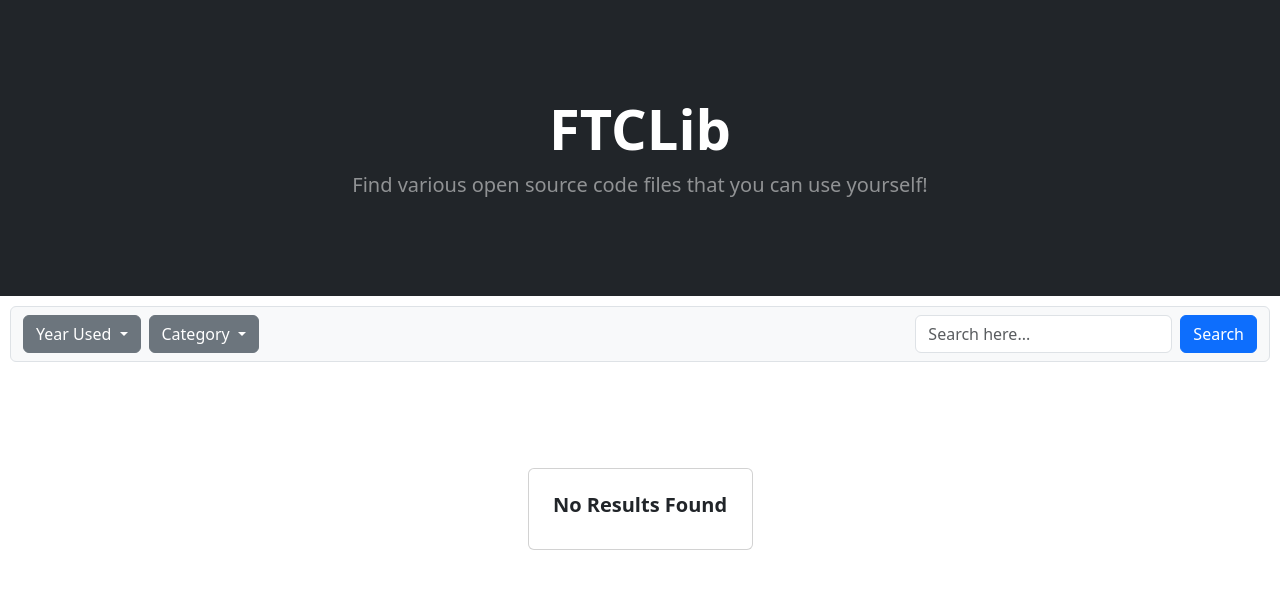
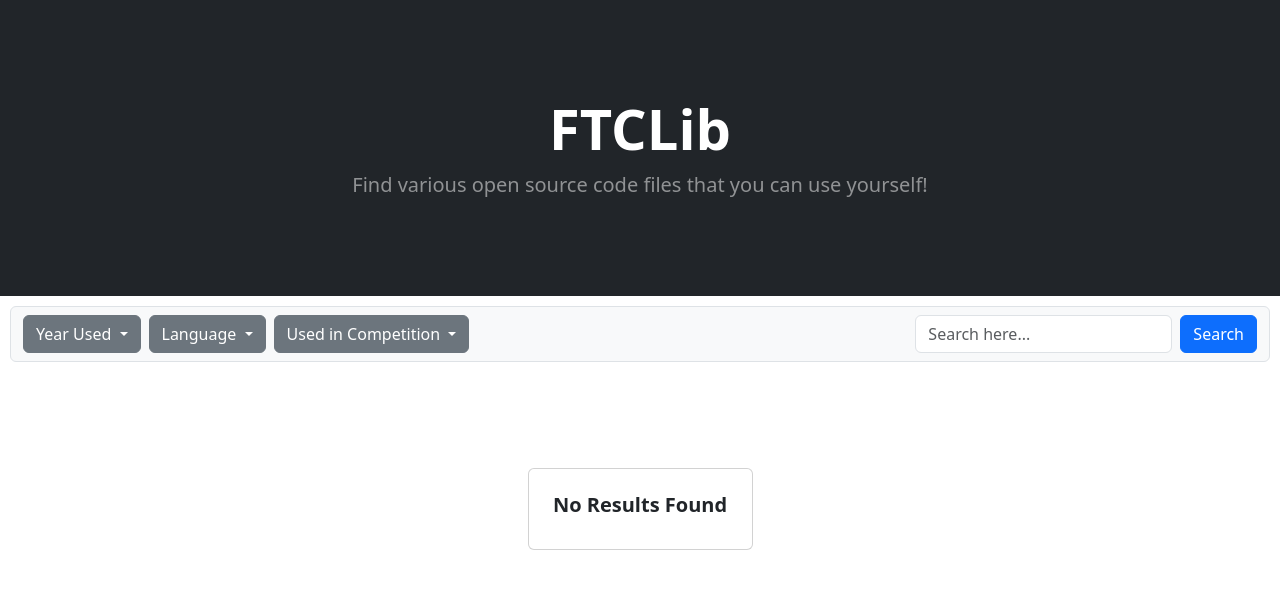
Before and after one commit to AlpineRobotics25710/OpenVault, a Flask app: page /code/ftclib in a window 1280 px wide. Shown: the part 57-650 px from the top of the page. Run offline with Flask 3, Linux system fonts and the light colour scheme; data that the repository does not hold is empty.

Commit message:
got some filtering code done. Need to adapt everything to filtering.

```diff
--- a/app.py
+++ b/app.py
@@ -2,6 +2,9 @@ import sqlite3
 from flask import Flask, render_template, request
 
 app = Flask(__name__)
+
+records = []
+curr_template = ""
 
 
 @app.context_processor
@@ -24,14 +27,30 @@ def fetch_data_from_db(section, table_name):
     return records
 
 
-@app.route("/filter_by_year", methods=['POST'])
-def filter_by_year():
-    template_name = request.endpoint
-    if request.method == 'POST':
-        selected_value = request.form.get('selected_item')
-        print(selected_value)
+@app.route('/filter-code', methods=['POST', 'GET'])
+def filter_code():
+    year = request.form.get('selectedYear') if request.form.get('selectedYear') != "Any" else None
+    language = request.form.get('selectedLanguage') if request.form.get('selectedLanguage') != "Any" else None
+    used_in_comp = True if request.form.get('usedInComp') == "yes" else False if request.form.get('usedInComp') == "no" else None
+    print(used_in_comp)
+    filtered_records = get_filtered_code_records(year, language, used_in_comp)
+    return render_template(curr_template, records=filtered_records)
 
-    return render_template(template_name)
+
+def get_filtered_code_records(years_used=None, language=None, used_in_comp=None):
+    new_records = []
+    for record in records:
+        append = True
+        if years_used and years_used.lower() not in record[8].lower():
+            append = False
+        if language and language.lower() not in record[6].lower():
+            append = False
+        if used_in_comp is not None and used_in_comp != record[7]:
+            append = False
+        if append:
+            new_records.append(record)
+
+    return new_records
 
 
 @app.route('/')
@@ -111,13 +130,17 @@ def cad_turrets_page():
 
 @app.route('/code/driver-enhancements')
 def code_driver_enhancements_page():
+    global records, curr_template
     records = fetch_data_from_db("code", "driver_enhancements")
+    curr_template = "ftc/code/driver-enhancements.html"
     return render_template("ftc/code/driver-enhancements.html", records=records)
 
 
 @app.route('/code/ftclib')
 def code_ftclib_page():
+    global records, curr_template
     records = fetch_data_from_db("code", "ftc_lib")
+    curr_template = "ftc/code/ftc-lib.html"
     return render_template("ftc/code/ftc-lib.html", records=records)
 
 
--- /dev/null
+++ b/static/javascript/code-script.js
@@ -0,0 +1,15 @@
+function selectYear(year) {
+    document.getElementById('selectedYear').value = year;
+    //document.getElementById('yearDropdownButton').textContent = year;
+    document.getElementById('filterForm').submit();
+}
+
+function selectLanguage(language) {
+    document.getElementById('selectedLanguage').value = language;
+    document.getElementById('filterForm').submit();
+}
+
+function selectUsedInComp(usedInComp) {
+    document.getElementById('usedInComp').value = usedInComp;
+    document.getElementById('filterForm').submit();
+}
--- a/templates/ftc/bases/code-base.html
+++ b/templates/ftc/bases/code-base.html
@@ -1,6 +1,7 @@
 {% extends 'ftc/bases/base.html' %}
 
 {% block head %}
+    <script src="{{ url_for('static', filename='/javascript/code-script.js') }}"></script>
     {% block intermediateHead %}
     {% endblock %}
 {% endblock %}
@@ -14,40 +15,53 @@
             <div class="d-flex align-items-center">
                 <!-- Dropdown Container -->
                 <div class="d-flex flex-wrap flex-grow-1">
-                    <form method="POST" action="/cad/active-intakes/{{ year_selected }}">
-                        <!-- Hidden input to store the selected year -->
-                        <input type="hidden" name="year_selected" id="year_selected" value="{{ year_selected }}">
+                    <form method="POST" action="/filter-code" id="filterForm" class="d-flex">
+                        <!-- Hidden values -->
+                        <input type="hidden" name="selectedYear" id="selectedYear" value="">
+                        <input type="hidden" name="selectedLanguage" id="selectedLanguage" value="">
+                        <input type="hidden" name="usedInComp" id="usedInComp" value="">
 
+                        <!-- Year dropdown -->
                         <div class="dropdown me-2">
-                            <button class="btn btn-secondary dropdown-toggle" type="button" id="dropdownMenuButton1" data-bs-toggle="dropdown" aria-expanded="false">
+                            <button class="btn btn-secondary dropdown-toggle" type="button" id="yearDropdownButton" data-bs-toggle="dropdown" aria-expanded="false">
                                 Year Used
                             </button>
-                            <ul class="dropdown-menu" aria-labelledby="dropdownMenuButton1">
-                                <li><a class="dropdown-item" href="#" onclick="document.getElementById('year_selected').value='2025'; this.closest('form').submit();">2025</a></li>
-                                <li><a class="dropdown-item" href="#" onclick="document.getElementById('year_selected').value='2024'; this.closest('form').submit();">2024</a></li>
-                                <li><a class="dropdown-item" href="#" onclick="document.getElementById('year_selected').value='2023'; this.closest('form').submit();">2023</a></li>
-                                <li><a class="dropdown-item" href="#" onclick="document.getElementById('year_selected').value='2022'; this.closest('form').submit();">2022</a></li>
+                            <ul class="dropdown-menu" aria-labelledby="yearDropdownButton">
+                                <li><a class="dropdown-item" onclick="selectYear('2025')">2025</a></li>
+                                <li><a class="dropdown-item" onclick="selectYear('2024')">2024</a></li>
+                                <li><a class="dropdown-item" onclick="selectYear('2023')">2023</a></li>
+                                <li><a class="dropdown-item" onclick="selectYear('2022')">2022</a></li>
+                                <li><a class="dropdown-item" onclick="selectYear('Any')">Any</a></li>
+                            </ul>
+                        </div>
+
+                        <!-- Language dropdown -->
+                        <div class="dropdown me-2">
+                            <button class="btn btn-secondary dropdown-toggle" type="button" id="languageDropdownButton" data-bs-toggle="dropdown" aria-expanded="false">
+                                Language
+                            </button>
+                            <ul class="dropdown-menu" aria-labelledby="languageDropdownButton">
+                                <li><a class="dropdown-item" onclick="selectLanguage('Java')">Java</a></li>
+                                <li><a class="dropdown-item" onclick="selectLanguage('Kotlin')">Kotlin</a></li>
+                                <li><a class="dropdown-item" onclick="selectLanguage('Any')">Any</a></li>
+                            </ul>
+                        </div>
+
+                        <!-- Used in comp dropdown -->
+                        <div class="dropdown me-2">
+                            <button class="btn btn-secondary dropdown-toggle" type="button" id="compDropdownButton" data-bs-toggle="dropdown" aria-expanded="false">
+                                Used in Competition
+                            </button>
+                            <ul class="dropdown-menu" aria-labelledby="compDropdownButton">
+                                <li><a class="dropdown-item" onclick="selectUsedInComp('yes')">Yes</a></li>
+                                <li><a class="dropdown-item" onclick="selectUsedInComp('no')">No</a></li>
+                                <li><a class="dropdown-item" onclick="selectUsedInComp('Any')">Any</a></li>
                             </ul>
                         </div>
                     </form>
-
-                    <!-- Dropdown 2 -->
-                    <div class="dropdown me-2">
-                        <button class="btn btn-secondary dropdown-toggle" type="button" id="dropdownMenuButton2"
-                                data-bs-toggle="dropdown" aria-expanded="false">
-                            Category
-                        </button>
-                        <ul class="dropdown-menu" aria-labelledby="dropdownMenuButton2">
-                            <li><a class="dropdown-item" href="#option1">Option 1</a></li>
-                            <li><a class="dropdown-item" href="#option2">Option 2</a></li>
-                            <li><a class="dropdown-item" href="#option3">Option 3</a></li>
-                        </ul>
-                    </div>
-
-                    <!-- Add more dropdowns here -->
                 </div>
 
-                <!-- Search Form -->
+                <!-- Search Box -->
                 <div class="ms-auto">
                     <form class="d-flex" role="search">
                         <input class="form-control me-2" type="search" placeholder="Search here..." aria-label="Search">
@@ -107,9 +121,10 @@
                                                             <h2 class="fw-bolder">{{ record[1] }}</h2>
                                                             <!-- Author-->
                                                             <h5 style="margin-top: 1rem; margin-bottom: 2rem;"><strong>By: {{ record[9] }}</strong></h5>
+                                                            <p><strong>Team Number:</strong> {{ record[5] }}</p>
                                                             <p><strong>Used in Competition:</strong> {{ "Yes" if record[7] else "No" }}</p>
                                                             <p><strong>Years used:</strong> {{ record[8] }}</p>
-                                                            <p><strong>Team Number:</strong> {{ record[5] }}</p>
+                                                            <p><strong>Language:</strong> {{ record[6] }}</p>
                                                             <!-- Product description-->
                                                             <p style="margin-bottom: 1.5rem; padding: 0.8rem; border: 1px solid lightslategray; border-radius: 0.375rem;"><strong>Description: </strong>{{ record[4] }}</p>
                                                         </div>
```
